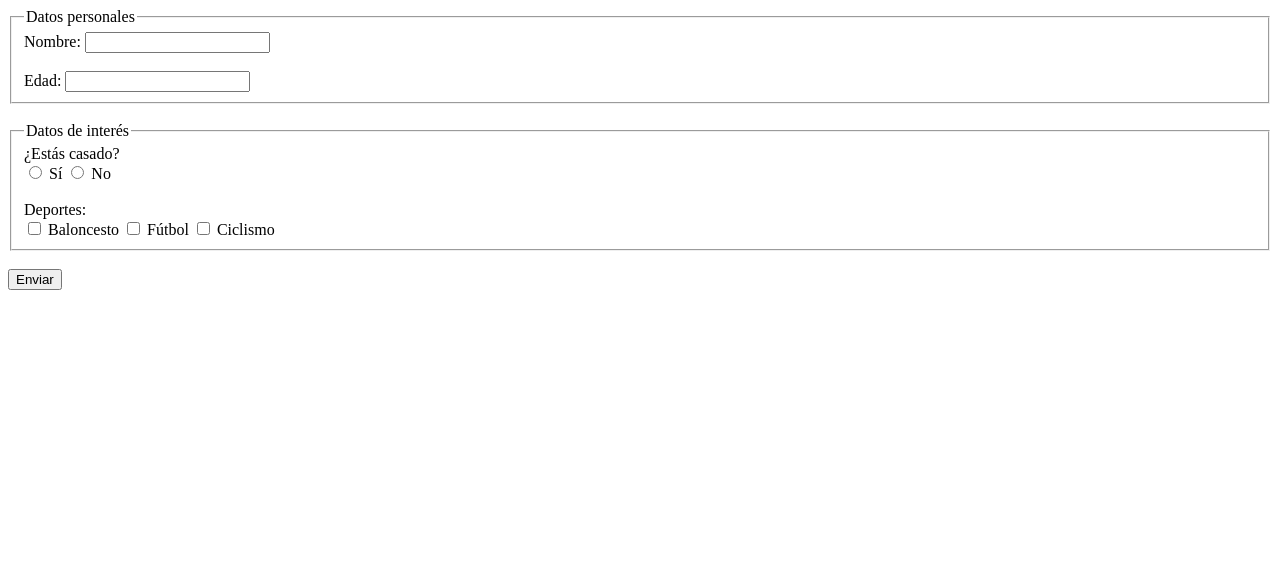
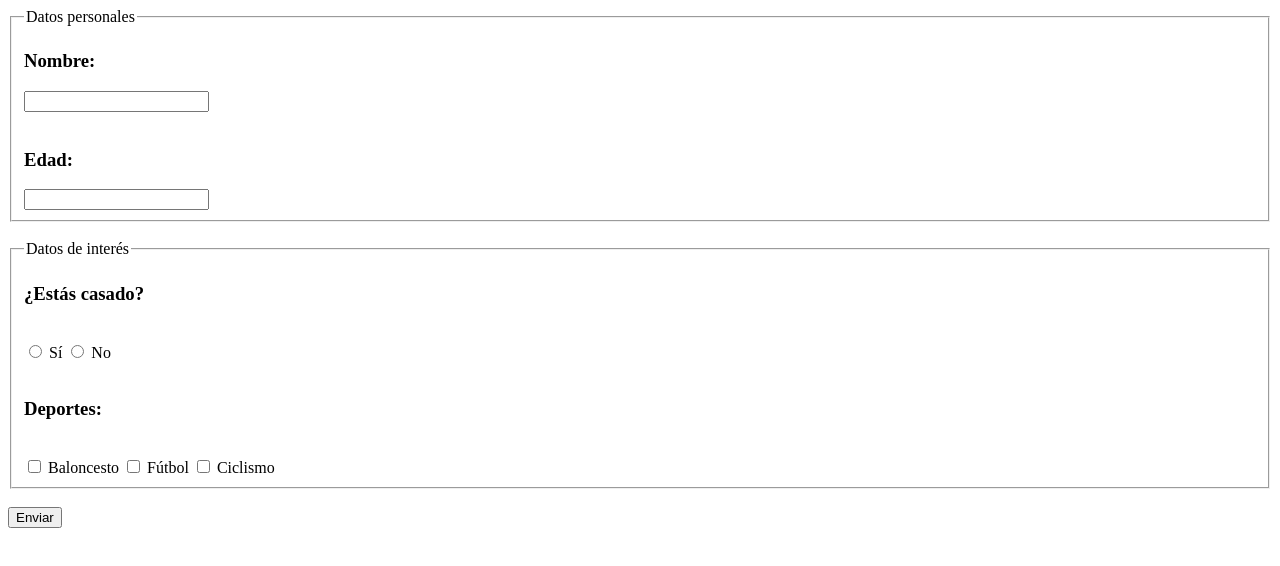
Before and after one commit to alp0057-netizen/1DAM_LM_AntonioLP, a plain HTML site: page Tema5/Caso practico 2/html/index.html in a window 1280 px wide. Drawn offline with Linux system fonts and the light colour scheme.

Commit message:
Update index.html

```diff
--- a/Tema5/Caso practico 2/html/index.html
+++ b/Tema5/Caso practico 2/html/index.html
@@ -10,10 +10,10 @@
 
     <fieldset>
       <legend>Datos personales</legend>
-      <label>Nombre: </label>
+      <h3>Nombre: </h3>
       <input type="text" name="nombre"><br><br>
 
-      <label>Edad: </label>
+      <h3>Edad: </h3>
       <input type="text" name="edad">
     </fieldset>
 
@@ -22,12 +22,12 @@
     <fieldset>
       <legend>Datos de interés</legend>
 
-      <label>¿Estás casado?</label><br>
+      <h3>¿Estás casado?</h3><br>
       <input type="radio" name="casado" value="si"> Sí
       <input type="radio" name="casado" value="no"> No
       <br><br>
 
-      <label>Deportes:</label><br>
+      <h3>Deportes:</h3><br>
       <input type="checkbox" name="deporte" value="baloncesto"> Baloncesto
       <input type="checkbox" name="deporte" value="futbol"> Fútbol
       <input type="checkbox" name="deporte" value="ciclismo"> Ciclismo
```
